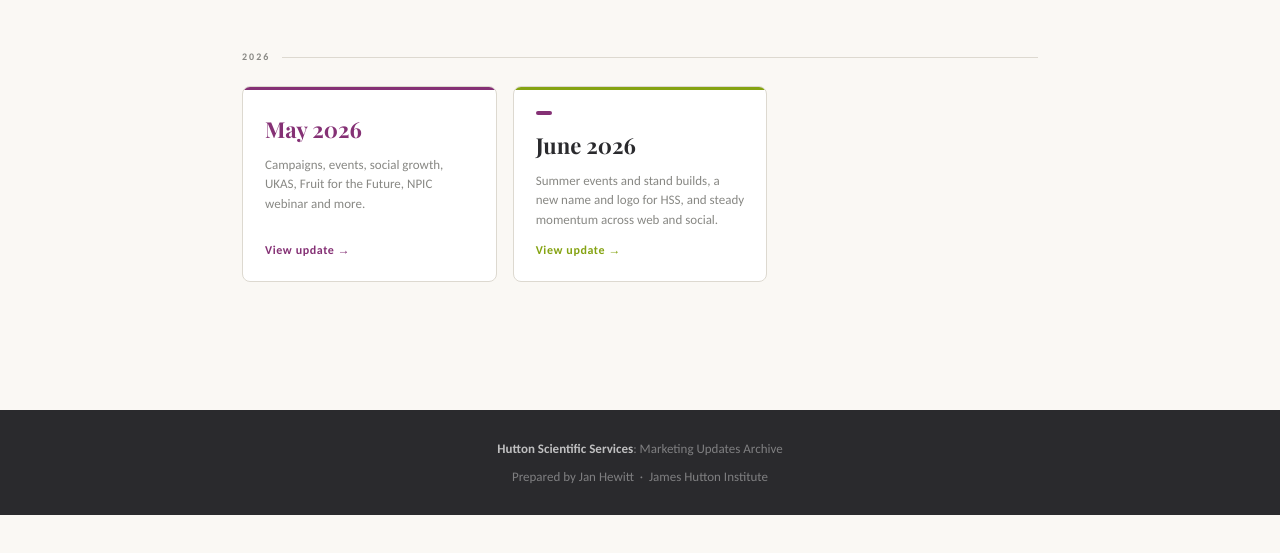
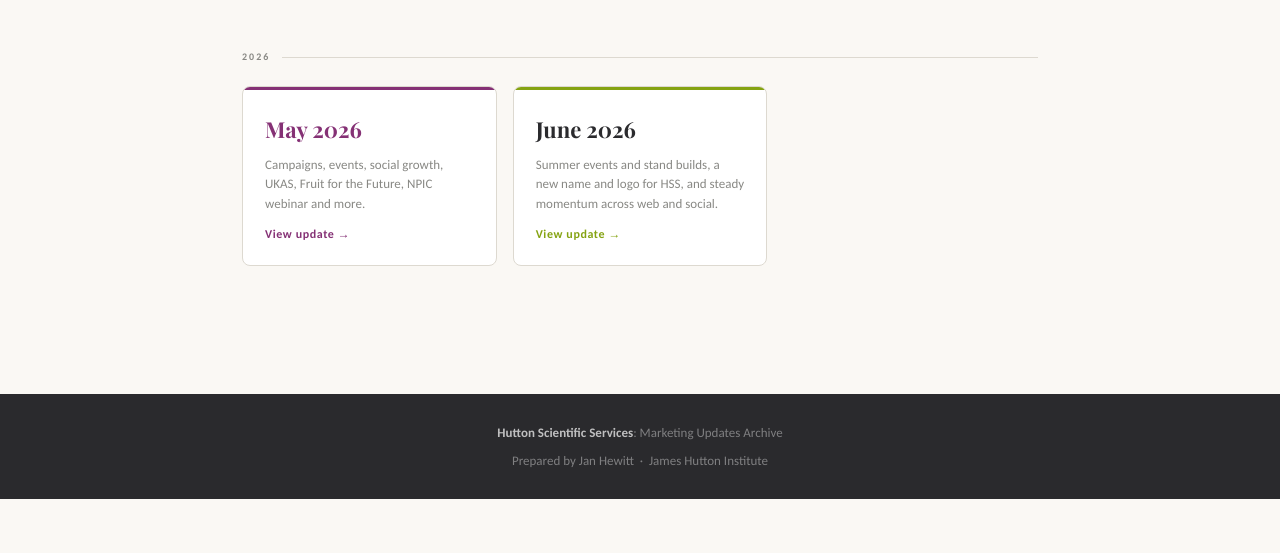
Before and after one commit to janhewitt45/hss-marketing, a plain HTML site: page index.html in a window 1280 px wide. Shown: the part 225-778 px from the top of the page. Drawn offline with nearby package versions, Linux system fonts and the light colour scheme; a web font is replaced by a local one.

Commit message:
Update index.html

```diff
--- a/index.html
+++ b/index.html
@@ -224,7 +224,7 @@
       <p class="month-arrow">View update →</p>
     </a>
 <a class="month-card" href="june-2026.html">
- <span class="latest-badge"></span>
+
   <p class="month-name">June 2026</p>
   <p class="month-desc">Summer events and stand builds, a new name and logo for HSS, and steady momentum across web and social.</p>
   <p class="month-arrow">View update →</p>
@@ -232,6 +232,7 @@
     <!-- Add new months here as they're created, e.g.: -->
     <!--
    <a class="month-card latest" href="july-2026.html">
+   <span class="latest-badge"></span>
   <p class="month-name">July 2026</p>
   <p class="month-desc">The Potato Virus Testing Service launch, Fruit Focus and Fruit for the Future, plus SEO and campaign momentum.</p>
   <p class="month-arrow">View update →</p>
```
